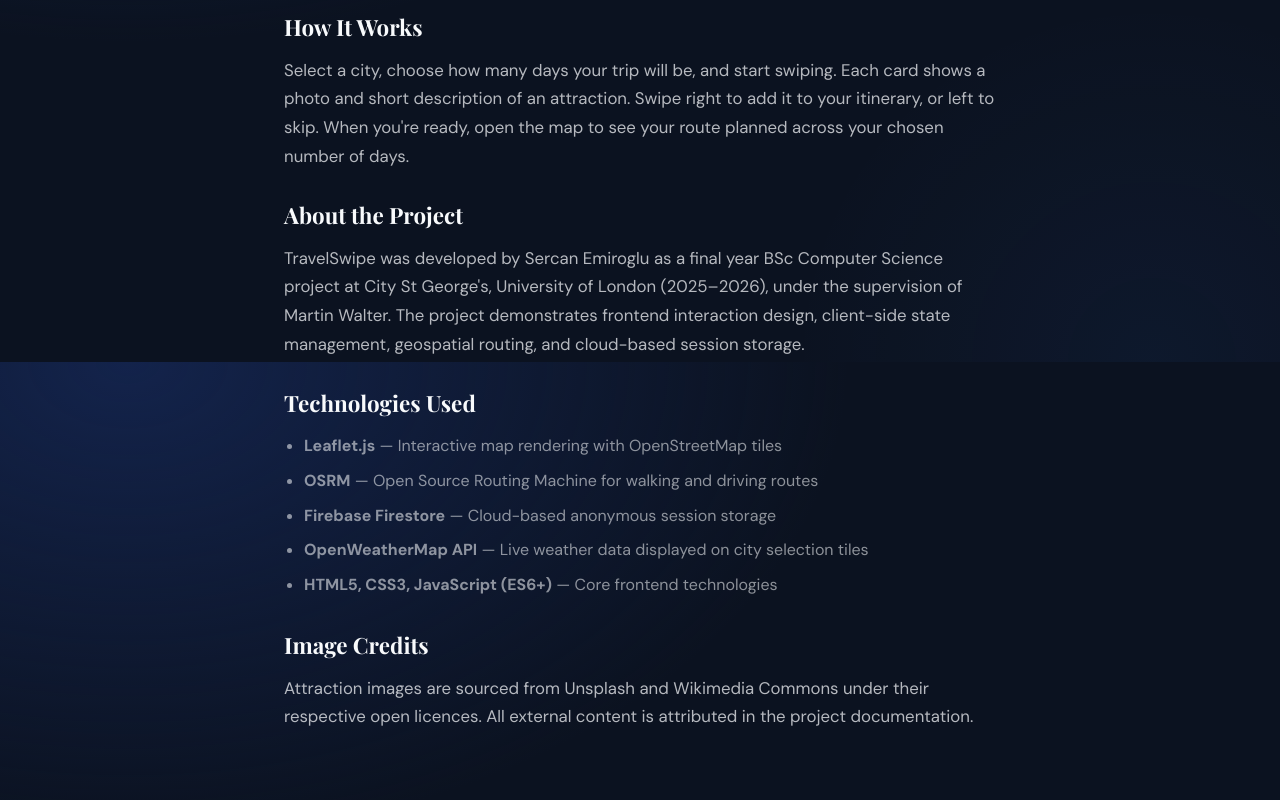
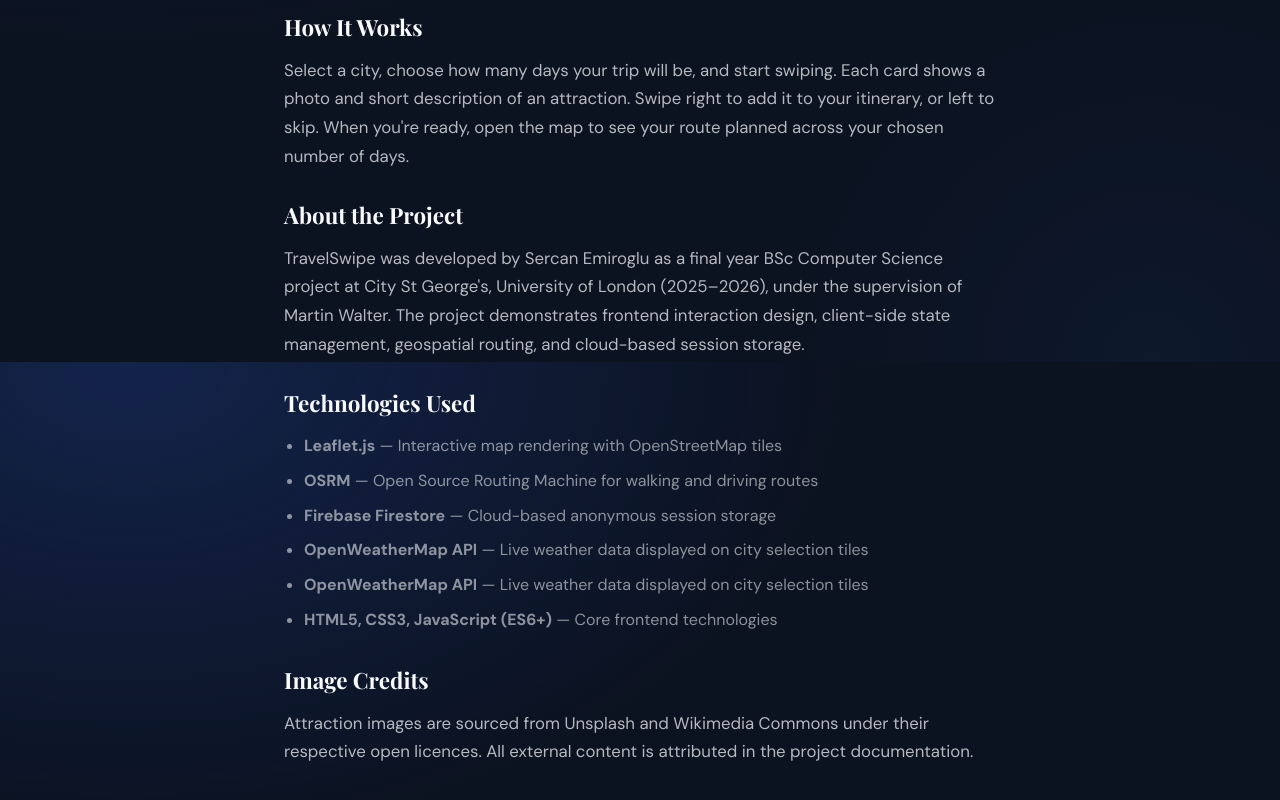
Before and after one commit to sercan00/TravelSwipe, a website built with Vite: page src/about.html in a window 1280 px wide. Shown: the part 438-1238 px from the top of the page. Built offline with nearby package versions, Linux system fonts and the light colour scheme.

Commit message:
OpenWeatherMap added to about.html

```diff
--- a/src/about.html
+++ b/src/about.html
@@ -124,7 +124,7 @@
     <li><strong>OSRM</strong> — Open Source Routing Machine for walking and driving routes</li>
     <li><strong>Firebase Firestore</strong> — Cloud-based anonymous session storage</li>
     <li><strong>OpenWeatherMap API</strong> — Live weather data displayed on city selection tiles</li>
-
+    <li><strong>OpenWeatherMap API</strong> — Live weather data displayed on city selection tiles</li>
     <li><strong>HTML5, CSS3, JavaScript (ES6+)</strong> — Core frontend technologies</li>
   </ul>
 
```
